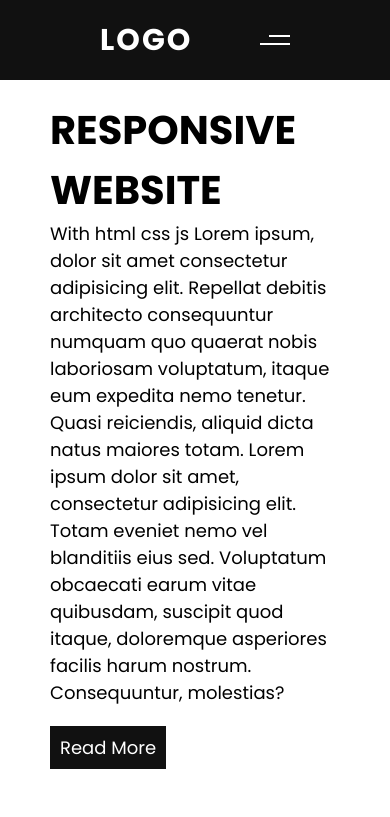
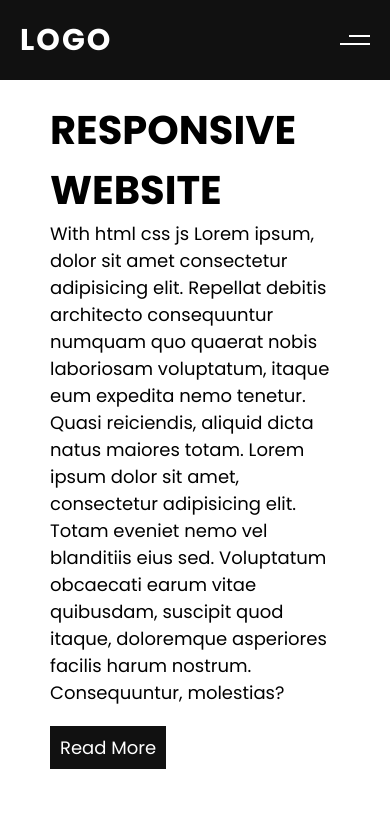
Before and after one commit to ankitdubey1902/jstoggle, a plain HTML site: page index.html in a window 390 px wide. Shown: the top 817 px of the page. Drawn offline with Linux system fonts and the light colour scheme.

Commit message:
added header padding for mobile view

```diff
--- a/style.css
+++ b/style.css
@@ -96,6 +96,10 @@ section:nth-child(odd) {
     margin: 50px 0 0;
     max-height: 100%;
   }
+  header {
+    padding: 0 20px;
+    height: 80px;
+  }
   header ul {
     position: absolute;
     top: 100%;
```
